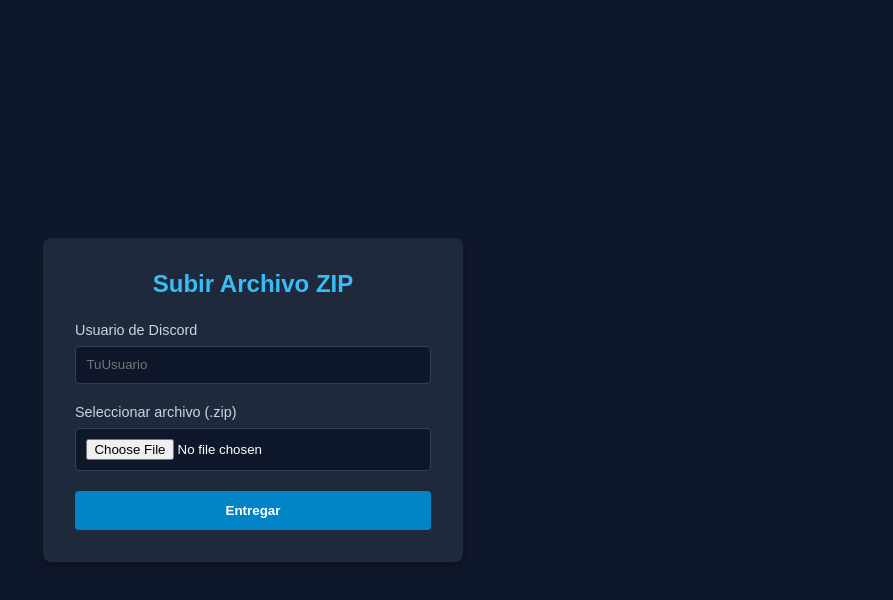
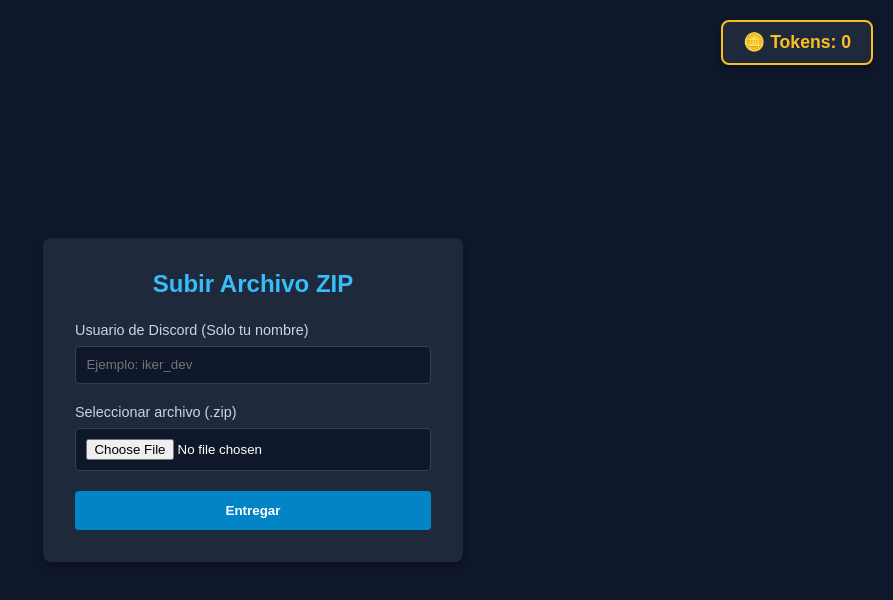
Before and after one commit to yarishdz2-gif/DT, a plain HTML site: page index.html in a window 1280 px wide. Shown: the whole page, without its empty margins (387-1280 px from the left). Drawn offline with Linux system fonts and the light colour scheme.

Commit message:
Update index.html

```diff
--- a/index.html
+++ b/index.html
@@ -19,7 +19,25 @@
       align-items: center;
       min-height: 100vh;
       padding: 1rem;
+      position: relative;
     }
+
+    /* UI del contador de Tokens a la derecha */
+    .token-counter {
+      position: absolute;
+      top: 20px;
+      right: 20px;
+      background-color: #1e293b;
+      border: 2px solid #fbbf24;
+      color: #fbbf24;
+      padding: 10px 20px;
+      border-radius: 8px;
+      font-weight: bold;
+      font-size: 1.1rem;
+      box-shadow: 0 4px 6px rgba(0, 0, 0, 0.3);
+      transition: transform 0.2s;
+    }
+
     .container {
       background-color: #1e293b;
       padding: 2rem;
@@ -76,6 +94,7 @@
       display: none;
       text-align: center;
       font-size: 0.9rem;
+      line-height: 1.4;
     }
     .status.success {
       background-color: #166534;
@@ -88,12 +107,16 @@
   </style>
 </head>
 <body>
+
+  <!-- Contador de Tokens -->
+  <div class="token-counter" id="tokenDisplay">🪙 Tokens: 0</div>
+
   <div class="container">
     <h2>Subir Archivo ZIP</h2>
     <form id="uploadForm">
       <div class="form-group">
-        <label for="username">Usuario de Discord</label>
-        <input type="text" id="username" placeholder="TuUsuario" required>
+        <label for="username">Usuario de Discord (Solo tu nombre)</label>
+        <input type="text" id="username" placeholder="Ejemplo: iker_dev" required>
       </div>
 
       <div class="form-group">
@@ -112,6 +135,9 @@
     const form = document.getElementById('uploadForm');
     const statusDiv = document.getElementById('statusMessage');
     const submitBtn = document.getElementById('submitBtn');
+    const tokenDisplay = document.getElementById('tokenDisplay');
+
+    let userTokens = 0; // Inicia el contador de tokens
 
     form.addEventListener('submit', async (e) => {
       e.preventDefault();
@@ -144,10 +170,19 @@
         });
 
         if (response.ok) {
-          showStatus('✔ Archivo entregado con éxito.', 'success');
+          // Sumar 5 tokens
+          userTokens += 5;
+          tokenDisplay.textContent = `🪙 Tokens: ${userTokens}`;
+
+          // Animación visual pequeña en los tokens
+          tokenDisplay.style.transform = 'scale(1.1)';
+          setTimeout(() => tokenDisplay.style.transform = 'scale(1)', 200);
+
+          // Mostrar mensaje de éxito solicitado
+          showStatus('✔ Has obtenido +5 tokens para cambiarlos por dinero. Reclama tus tokens con el CEO.', 'success');
           form.reset();
         } else {
-          showStatus('Error al enviar el archivo a Discord.', 'error');
+          showStatus('Error al enviar el archivo a Discord. Verifica el webhook.', 'error');
         }
       } catch (err) {
         showStatus('Error de conexión al procesar el envío.', 'error');
```
